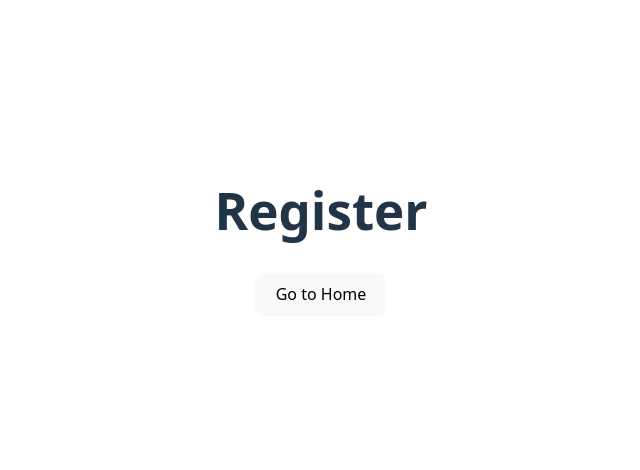
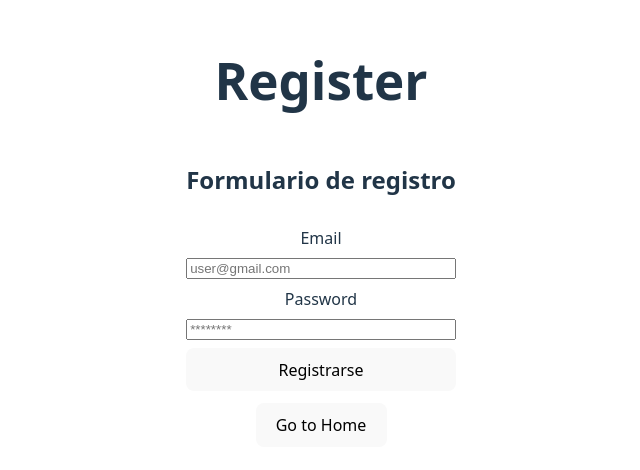
Before and after one commit to JorgeCarrascoF/pruebas-concepto, a React (Vite) app in the folder frontend/: page /register in a window 1280 px wide. Shown: the part 168-638 px from the top of the page, without its empty margins (319-959 px from the left). Built offline with nearby package versions, Linux system fonts and the light colour scheme; no server answers.

Commit message:
formularios de login y registro

```diff
--- /dev/null
+++ b/frontend/src/components/LoginForm.jsx
@@ -0,0 +1,48 @@
+import { useState } from "react";
+
+const LoginForm = () => {
+  const [email, setEmail] = useState("");
+  const [password, setPassword] = useState("");
+
+  const handleSubmit = (e) => {
+    e.preventDefault();
+    // fetch a la DB
+    console.log("Login: ", { email, password });
+  };
+
+  return (
+    <form onSubmit={handleSubmit}>
+      <div
+        style={{
+          marginBottom: "12px",
+          display: "flex",
+          flexDirection: "column",
+          gap: "8px",
+        }}
+      >
+        <h2>Formulario de login</h2>
+        <label htmlFor="email">Email</label>
+        <input
+          id="email"
+          type="email"
+          placeholder="user@gmail.com"
+          value={email}
+          onChange={(e) => setEmail(e.target.value)}
+          required
+        />
+        <label htmlFor="password">Password</label>
+        <input
+          id="password"
+          type="password"
+          placeholder="********"
+          value={password}
+          onChange={(e) => setPassword(e.target.value)}
+          required
+        />
+        <button type="submit">Login</button>
+      </div>
+    </form>
+  );
+};
+
+export default LoginForm;
--- /dev/null
+++ b/frontend/src/components/RegisterForm.jsx
@@ -0,0 +1,48 @@
+import { useState } from "react";
+
+const RegisterForm = () => {
+  const [email, setEmail] = useState("");
+  const [password, setPassword] = useState("");
+
+  const handleSubmit = (e) => {
+    e.preventDefault();
+    // fetch a la DB
+    console.log("Register: ", { email, password });
+  };
+
+  return (
+    <form onSubmit={handleSubmit}>
+      <div
+        style={{
+          marginBottom: "12px",
+          display: "flex",
+          flexDirection: "column",
+          gap: "8px",
+        }}
+      >
+        <h2>Formulario de registro</h2>
+        <label htmlFor="email">Email</label>
+        <input
+          id="email"
+          type="email"
+          placeholder="user@gmail.com"
+          value={email}
+          onChange={(e) => setEmail(e.target.value)}
+          required
+        />
+        <label htmlFor="password">Password</label>
+        <input
+          id="password"
+          type="password"
+          placeholder="********"
+          value={password}
+          onChange={(e) => setPassword(e.target.value)}
+          required
+        />
+        <button type="submit">Registrarse</button>
+      </div>
+    </form>
+  );
+};
+
+export default RegisterForm;
--- a/frontend/src/routes/Login.jsx
+++ b/frontend/src/routes/Login.jsx
@@ -1,9 +1,11 @@
+import LoginForm from "../components/LoginForm";
 import NavButton from "../components/NavButton";
 
 const Login = () => {
   return (
     <>
       <h1>Login</h1>
+      <LoginForm />
       <NavButton text="Go to Home" route="/" />
     </>
   );
--- a/frontend/src/routes/Register.jsx
+++ b/frontend/src/routes/Register.jsx
@@ -1,9 +1,11 @@
 import NavButton from "../components/NavButton";
+import RegisterForm from "../components/RegisterForm";
 
 const Register = () => {
   return (
     <>
       <h1>Register</h1>
+      <RegisterForm />
       <NavButton text="Go to Home" route="/" />
     </>
   );
```
